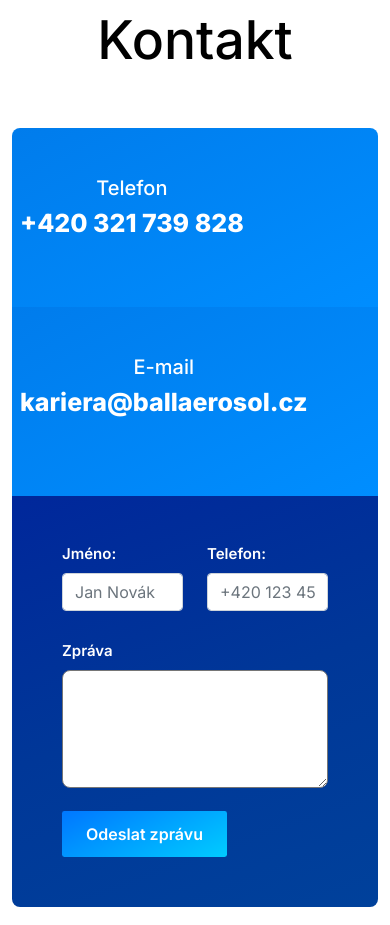
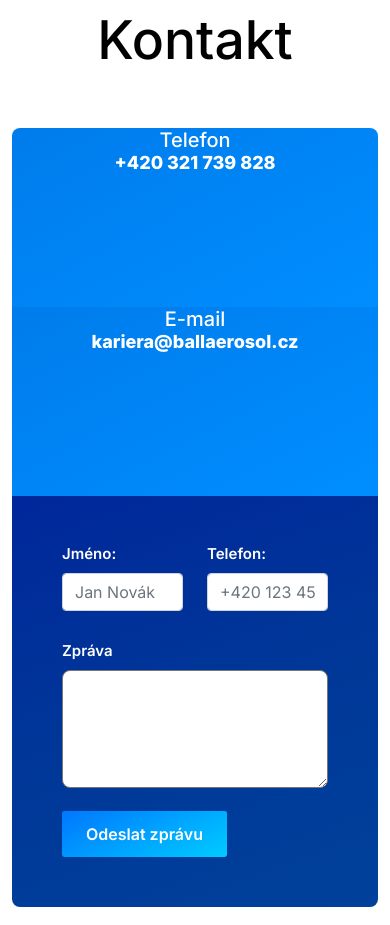
Before and after one commit to KnefiCZ/Ballaerosol.cz, a plain HTML site: page index.html in a window 390 px wide. Shown: the part 4360-5285 px from the top of the page. Drawn offline with nearby package versions, Linux system fonts and the light colour scheme.

```diff
--- a/style.css
+++ b/style.css
@@ -695,13 +695,7 @@
     .background__image {
         background-position: -250px;
     }
-    .boxstyle__regularbox--text {
-        font-size: 25px;
-        line-height: 30px;
-        padding: 3rem 0rem 0rem 0.5rem;
-        text-decoration: none;
-        width: fit-content;
-    }
+
     /* NAVBAR */
     .navlink {
     display:inline;
```
